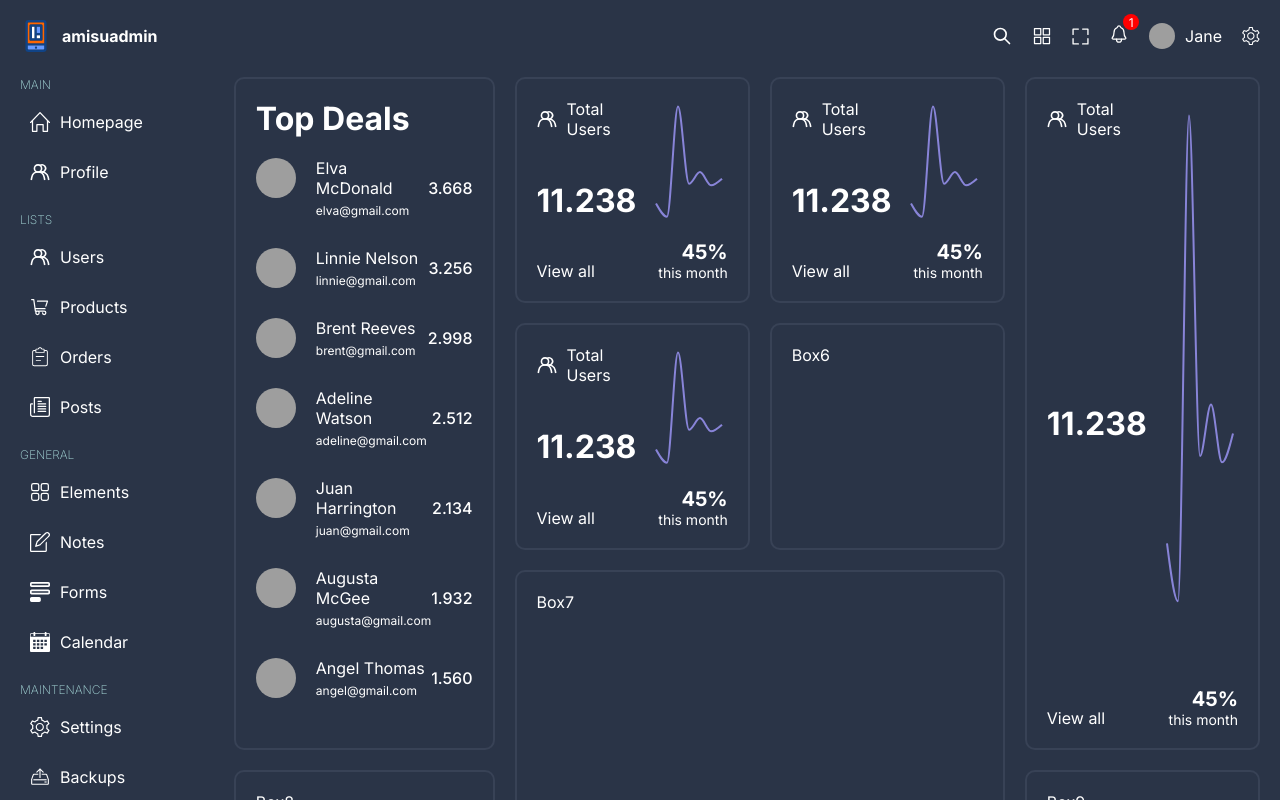
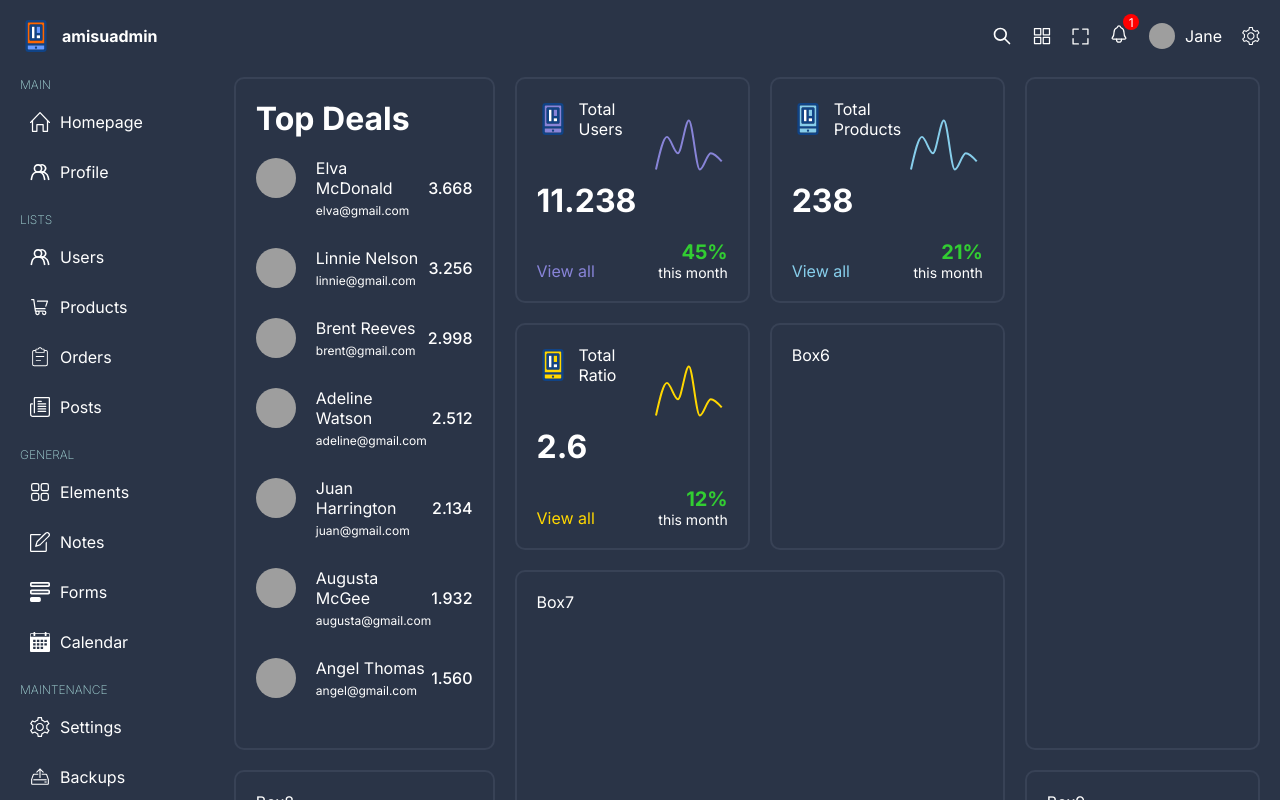
Before and after one commit to amisu-ctr/admin-ui, a React (Vite) app: page / in a window 1280 px wide. Shown: the top 800 px of the page. Built offline with nearby package versions, Linux system fonts and the light colour scheme; grey boxes are pictures that could not be loaded.

Commit message:
bar chartbox

```diff
--- a/src/components/chartBox/ChartBox.tsx
+++ b/src/components/chartBox/ChartBox.tsx
@@ -3,77 +3,43 @@ import './chartBox.scss'
 import { Line, LineChart, ResponsiveContainer, Tooltip } from 'recharts'
 
 
-const data = [
-    {
-        name: 'Page A',
-        uv: 4000,
-        pv: 2400,
-        amt: 2400,
-    },
-    {
-        name: 'Page B',
-        uv: 3000,
-        pv: 1398,
-        amt: 2210,
-    },
-    {
-        name: 'Page C',
-        uv: 2000,
-        pv: 9800,
-        amt: 2290,
-    },
-    {
-        name: 'Page D',
-        uv: 2780,
-        pv: 3908,
-        amt: 2000,
-    },
-    {
-        name: 'Page E',
-        uv: 1890,
-        pv: 4800,
-        amt: 2181,
-    },
-    {
-        name: 'Page F',
-        uv: 2390,
-        pv: 3800,
-        amt: 2500,
-    },
-    {
-        name: 'Page G',
-        uv: 3490,
-        pv: 4300,
-        amt: 2100,
-    },
-];
+type Props = {
+    color:string;
+    icon: string;
+    title:string;
+    dataKey:string;
+    number:number | string;
+    percentage: number;
+    chartData: object[]
+
+}
 
 
-const ChartBox = () => {
+const ChartBox = (props:Props) => {
     return (
         <div className='chartBox'>
             <div className="boxInfo">
                 <div className="title">
-                    <img src="/user.svg" alt="" />
-                    <span>Total Users</span>
+                    <img src={props.icon} alt="" />
+                    <span>{props.title}</span>
                 </div>
-                <h1>11.238</h1>
-                <Link to='/'>View all</Link>
+                <h1>{props.number}</h1>
+                <Link to='/' style={{color:props.color}}>View all</Link>
             </div>
             <div className="chartInfo">
                 <div className='chart'>
-                    <ResponsiveContainer width="100%" height="100%">
-                        <LineChart width={300} height={100} data={data}>
+                    <ResponsiveContainer width="99%" height="100%">
+                        <LineChart data={props.chartData}>
                             <Tooltip
                                 contentStyle={{ background: 'transparent', border: 'none' }} labelStyle={{ display: 'none' }}
                                 position={{x: 10, y: 60}}
                             />
-                            <Line type="monotone" dataKey="pv" stroke="#8884d8" strokeWidth={2} dot={false} />
+                            <Line type="monotone" dataKey={props.dataKey} stroke={props.color} strokeWidth={2} dot={false} />
                         </LineChart>
                     </ResponsiveContainer>
                 </div>
                 <div className="texts">
-                    <span className="percentage">45%</span>
+                    <span className="percentage" style={{color: props.percentage < 0 ? 'tomato' : 'limegreen'}}>{props.percentage}%</span>
                     <span className="duration">this month</span>
                 </div>
             </div>
--- a/src/pages/home/Home.tsx
+++ b/src/pages/home/Home.tsx
@@ -1,5 +1,6 @@
 import ChartBox from '../../components/chartBox/ChartBox'
 import TopBox from '../../components/topBox/TopBox'
+import { chartBoxConversion, chartBoxProduct, chartBoxRevenue, chartBoxUser } from '../../data'
 import './home.scss'
 
 const Home = () => {
@@ -8,11 +9,11 @@ const Home = () => {
             <div className="box box1">
                 <TopBox  />
             </div>
-            <div className="box box2"><ChartBox/></div>
-            <div className="box box3"><ChartBox/></div>
-            <div className="box box4"><ChartBox/></div>
-            <div className="box box5"><ChartBox/></div>
-            <div className="box box6">Box6</div>
+            <div className="box box2"><ChartBox {...chartBoxUser}/></div>
+            <div className="box box3"><ChartBox {...chartBoxProduct}/></div>
+            <div className="box box4"></div>
+            <div className="box box5"><ChartBox {...chartBoxConversion}/></div>
+            <div className="box box6" {...chartBoxRevenue}>Box6</div>
             <div className="box box7">Box7</div>
             <div className="box box8">Box8</div>
             <div className="box box9">Box9</div>
```
Also changed, not shown: src/components/barChartBox/BarchartBoxt.tsx (added, +22 -0 lines).
